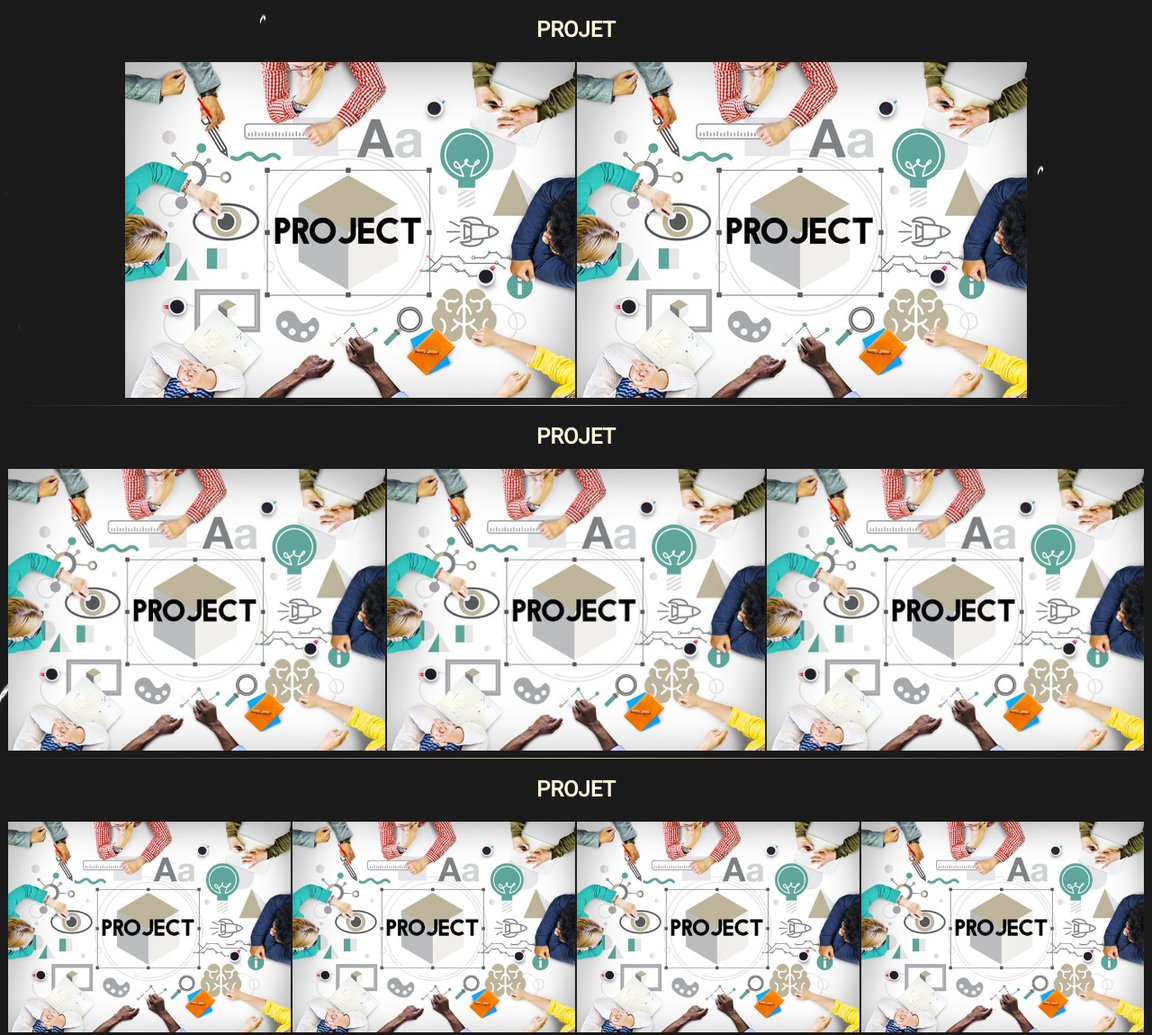
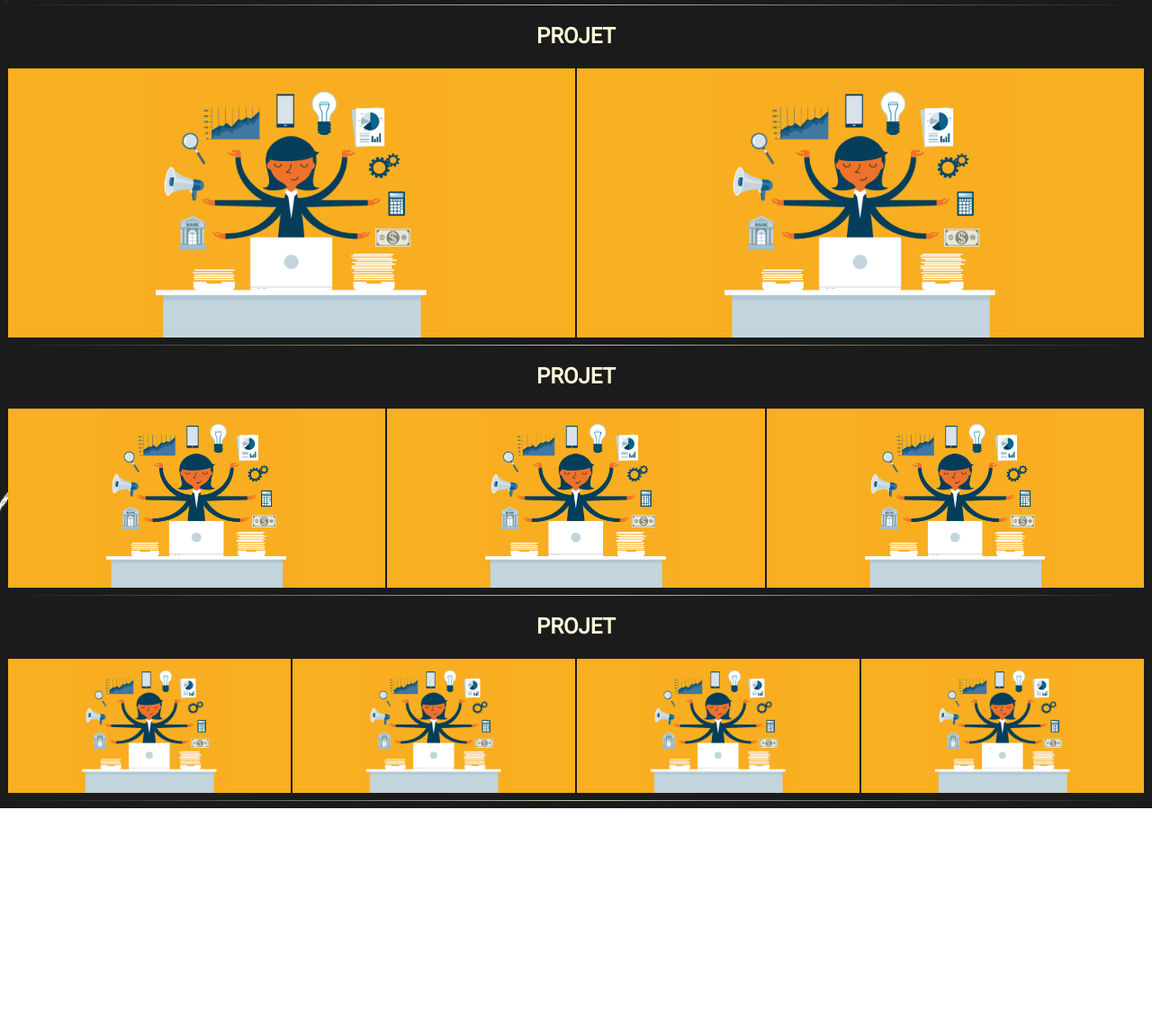
Before and after one commit to OlivierParpaillon/portfolio, a plain HTML site: page index.html in a window 1280 px wide. Shown: the part 645-1795 px from the top of the page at 90% size. After the commit the page ends 1543 px from the top, so only its background shows below. Drawn offline with Linux system fonts and the light colour scheme.

Commit message:
changement image template

```diff
--- a/index.html
+++ b/index.html
@@ -33,7 +33,7 @@
             <h2>PROJET</h2>
             <section class="projet">
                 <a class="a-img-txt" href="projet/exemple.html">
-                    <img class="a-img" src="img/projet.jpg" alt="labyrinthe">
+                    <img class="a-img" src="img/projet.png" alt="labyrinthe">
                     <span class="a-txt c1"><strong>Projet 1</strong></span>
                 </a>
             </section>
@@ -47,14 +47,14 @@
 
                 <section>
                     <a class="a-img-txt" href="projet/exemple.html">
-                        <img class="a-img" src="img/projet.jpg" alt="cv">
+                        <img class="a-img" src="img/projet.png" alt="cv">
                         <span class="a-txt c1"><strong>Projet 2</strong></span>
                     </a>
                 </section>
 
                 <section>
                     <a class="a-img-txt" href="projet/exemple.html">
-                        <img class="a-img" src="img/projet.jpg" alt="template">
+                        <img class="a-img" src="img/projet.png" alt="template">
                         <span class="a-txt c1"><strong>Projet 3</strong></span>
                     </a>
                 </section>
@@ -70,21 +70,21 @@
 
                 <section>
                     <a class="a-img-txt" href="projet/exemple.html">
-                        <img class="a-img" src="img/projet.jpg" alt="cv">
+                        <img class="a-img" src="img/projet.png" alt="cv">
                         <span class="a-txt c1"><strong>Projet 4</strong></span>
                     </a>
                 </section>
 
                 <section>
                     <a class="a-img-txt" href="projet/exemple.html">
-                        <img class="a-img" src="img/projet.jpg" alt="template">
+                        <img class="a-img" src="img/projet.png" alt="template">
                         <span class="a-txt c1"><strong>Projet 5</strong></span>
                     </a>
                 </section>
 
                 <section>
                     <a class="a-img-txt" href="projet/exemple.html">
-                        <img class="a-img" src="img/projet.jpg" alt="template">
+                        <img class="a-img" src="img/projet.png" alt="template">
                         <span class="a-txt c1"><strong>Projet 6</strong></span>
                     </a>
                 </section>
@@ -100,28 +100,28 @@
 
                 <section>
                     <a class="a-img-txt" href="projet/exemple.html">
-                        <img class="a-img" src="img/projet.jpg" alt="cv">
+                        <img class="a-img" src="img/projet.png" alt="cv">
                         <span class="a-txt c1"><strong>Projet 7</strong></span>
                     </a>
                 </section>
 
                 <section>
                     <a class="a-img-txt" href="projet/exemple.html">
-                        <img class="a-img" src="img/projet.jpg" alt="template">
+                        <img class="a-img" src="img/projet.png" alt="template">
                         <span class="a-txt c1"><strong>Projet 8</strong></span>
                     </a>
                 </section>
 
                 <section>
                     <a class="a-img-txt" href="projet/exemple.html">
-                        <img class="a-img" src="img/projet.jpg" alt="template">
+                        <img class="a-img" src="img/projet.png" alt="template">
                         <span class="a-txt c1"><strong>Projet 9</strong></span>
                     </a>
                 </section>
 
                 <section>
                     <a class="a-img-txt" href="projet/exemple.html">
-                        <img class="a-img" src="img/projet.jpg" alt="template">
+                        <img class="a-img" src="img/projet.png" alt="template">
                         <span class="a-txt c1"><strong>Projet 10</strong></span>
                     </a>
                 </section>
--- a/projet/exemple_styles.css
+++ b/projet/exemple_styles.css
@@ -62,7 +62,7 @@ hr {
 .buttonav {
     padding: 15px 100px;
     margin: 10px 4px;
-    color: #ffffff;
+    color: cornsilk;
     font-family: sans-serif;
     text-transform: uppercase;
     text-align: center;
--- a/styles.css
+++ b/styles.css
@@ -60,7 +60,7 @@ hr {
 }
 
 .c1 {
-    color: #C42626;
+    color: #000000;
     text-decoration: none;
 }
 
@@ -138,7 +138,7 @@ img {
 .buttonav {
     padding: 15px 100px;
     margin: 10px 4px;
-    color: #ffffff;
+    color: cornsilk;
     font-family: sans-serif;
     text-transform: uppercase;
     text-align: center;
@@ -204,7 +204,7 @@ a {
 }
 
 .a-txt {
-    font-size: 25px;
+    font-size: 38px;
     display: flex;
     justify-content: center;
     align-items: center;
```
Also changed, not shown: img/projet.jpg (deleted), img/projet.png (added).
